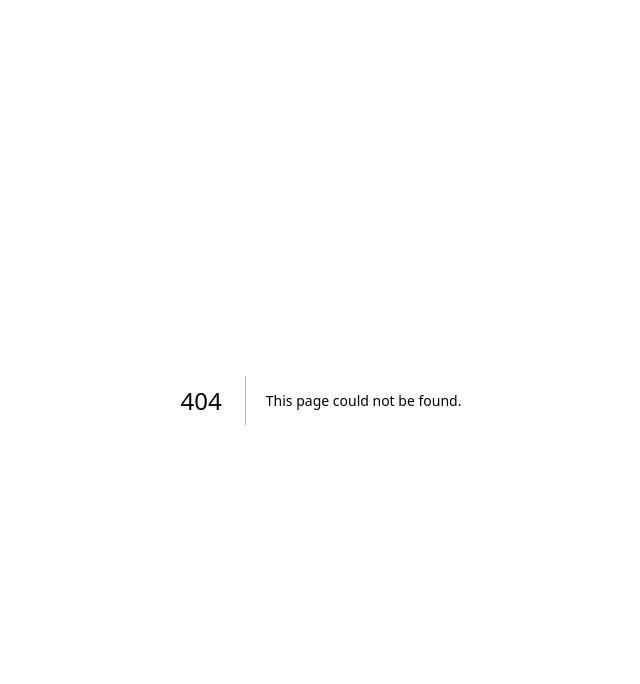
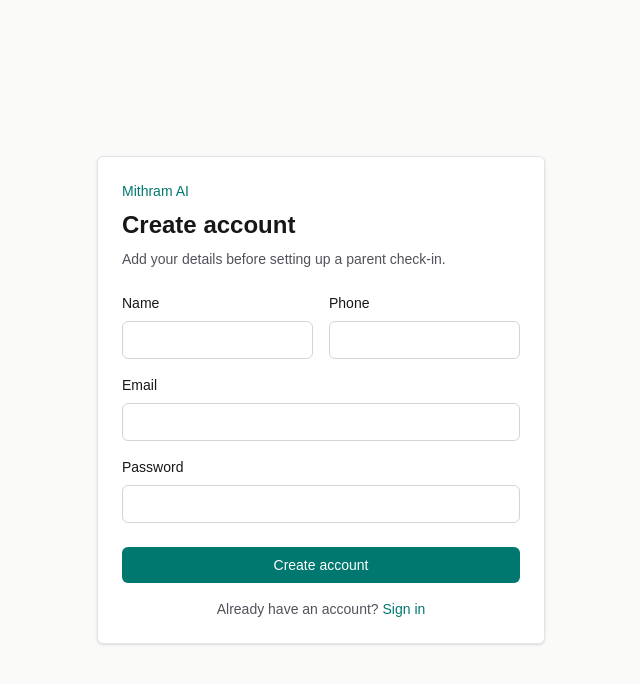
Before and after one commit to JishnuVijayan/Mithram_AI_Codex_Nightline, a Next.js app in the folder mithram_ai/: page /signup in a window 1280 px wide. Before the commit this address had no page. Shown: the top 684 px of the page, without its empty margins (319-959 px from the left). Built offline with nearby package versions, Linux system fonts and the light colour scheme.

Commit message:
feat: add auth api routes and pages

```diff
--- /dev/null
+++ b/mithram_ai/app/api/login/route.ts
@@ -0,0 +1,18 @@
+import { findUserByEmail } from "@/app/lib/repositories";
+import { jsonError, validationError } from "@/app/lib/http";
+import { loginSchema } from "@/app/lib/validation";
+
+export async function POST(request: Request) {
+  try {
+    const data = loginSchema.parse(await request.json());
+    const user = await findUserByEmail(data.email);
+
+    if (!user || user.password !== data.password) {
+      return jsonError("Invalid email or password", 401);
+    }
+
+    return Response.json({ userId: user.id });
+  } catch (error) {
+    return validationError(error);
+  }
+}
--- /dev/null
+++ b/mithram_ai/app/api/signup/route.ts
@@ -0,0 +1,18 @@
+import { createUser } from "@/app/lib/repositories";
+import { jsonError, validationError } from "@/app/lib/http";
+import { signupSchema } from "@/app/lib/validation";
+
+export async function POST(request: Request) {
+  try {
+    const data = signupSchema.parse(await request.json());
+    const user = await createUser(data);
+
+    return Response.json({ userId: user.id });
+  } catch (error) {
+    if (error instanceof Error && error.message.includes("Unique constraint")) {
+      return jsonError("Email is already registered", 409);
+    }
+
+    return validationError(error);
+  }
+}
--- /dev/null
+++ b/mithram_ai/app/login/page.tsx
@@ -0,0 +1,93 @@
+"use client";
+
+import Link from "next/link";
+import { useRouter } from "next/navigation";
+import { FormEvent, useState } from "react";
+
+export default function LoginPage() {
+  const router = useRouter();
+  const [error, setError] = useState("");
+  const [isSubmitting, setIsSubmitting] = useState(false);
+
+  async function handleSubmit(event: FormEvent<HTMLFormElement>) {
+    event.preventDefault();
+    setError("");
+    setIsSubmitting(true);
+
+    const formData = new FormData(event.currentTarget);
+    const response = await fetch("/api/login", {
+      method: "POST",
+      headers: { "Content-Type": "application/json" },
+      body: JSON.stringify({
+        email: formData.get("email"),
+        password: formData.get("password"),
+      }),
+    });
+    const payload = await response.json();
+    setIsSubmitting(false);
+
+    if (!response.ok) {
+      setError(payload.error ?? "Login failed");
+      return;
+    }
+
+    localStorage.setItem("mithram_user_id", payload.userId);
+    router.push("/dashboard");
+  }
+
+  return (
+    <main className="grid min-h-screen place-items-center bg-stone-50 px-4">
+      <form
+        onSubmit={handleSubmit}
+        className="w-full max-w-sm rounded-md border border-zinc-200 bg-white p-6 shadow-sm"
+      >
+        <div className="mb-6">
+          <p className="text-sm font-medium text-teal-700">Mithram AI</p>
+          <h1 className="mt-2 text-2xl font-semibold">Sign in</h1>
+          <p className="mt-2 text-sm text-zinc-600">
+            Continue to your elder wellness dashboard.
+          </p>
+        </div>
+
+        <label className="block text-sm font-medium" htmlFor="email">
+          Email
+        </label>
+        <input
+          id="email"
+          name="email"
+          type="email"
+          required
+          className="mt-2 w-full rounded-md border border-zinc-300 px-3 py-2 text-sm outline-none focus:border-teal-700"
+        />
+
+        <label className="mt-4 block text-sm font-medium" htmlFor="password">
+          Password
+        </label>
+        <input
+          id="password"
+          name="password"
+          type="password"
+          required
+          className="mt-2 w-full rounded-md border border-zinc-300 px-3 py-2 text-sm outline-none focus:border-teal-700"
+        />
+
+        {error ? <p className="mt-4 text-sm text-red-600">{error}</p> : null}
+
+        <button
+          type="submit"
+          disabled={isSubmitting}
+          className="mt-6 w-full rounded-md bg-teal-700 px-4 py-2 text-sm font-medium text-white disabled:cursor-not-allowed disabled:bg-zinc-400"
+        >
+          {isSubmitting ? "Signing in..." : "Sign in"}
+        </button>
+
+        <p className="mt-4 text-center text-sm text-zinc-600">
+          No account?{" "}
+          <Link href="/signup" className="font-medium text-teal-700">
+            Create one
+          </Link>
+        </p>
+      </form>
+    </main>
+  );
+}
--- /dev/null
+++ b/mithram_ai/app/signup/page.tsx
@@ -0,0 +1,117 @@
+"use client";
+
+import Link from "next/link";
+import { useRouter } from "next/navigation";
+import { FormEvent, useState } from "react";
+
+export default function SignupPage() {
+  const router = useRouter();
+  const [error, setError] = useState("");
+  const [isSubmitting, setIsSubmitting] = useState(false);
+
+  async function handleSubmit(event: FormEvent<HTMLFormElement>) {
+    event.preventDefault();
+    setError("");
+    setIsSubmitting(true);
+
+    const formData = new FormData(event.currentTarget);
+    const response = await fetch("/api/signup", {
+      method: "POST",
+      headers: { "Content-Type": "application/json" },
+      body: JSON.stringify({
+        name: formData.get("name"),
+        email: formData.get("email"),
+        password: formData.get("password"),
+        phone: formData.get("phone"),
+      }),
+    });
+    const payload = await response.json();
+    setIsSubmitting(false);
+
+    if (!response.ok) {
+      setError(payload.error ?? "Signup failed");
+      return;
+    }
+
+    localStorage.setItem("mithram_user_id", payload.userId);
+    router.push("/parents/new");
+  }
+
+  return (
+    <main className="grid min-h-screen place-items-center bg-stone-50 px-4">
+      <form
+        onSubmit={handleSubmit}
+        className="w-full max-w-md rounded-md border border-zinc-200 bg-white p-6 shadow-sm"
+      >
+        <div className="mb-6">
+          <p className="text-sm font-medium text-teal-700">Mithram AI</p>
+          <h1 className="mt-2 text-2xl font-semibold">Create account</h1>
+          <p className="mt-2 text-sm text-zinc-600">
+            Add your details before setting up a parent check-in.
+          </p>
+        </div>
+
+        <div className="grid gap-4 sm:grid-cols-2">
+          <label className="block text-sm font-medium" htmlFor="name">
+            Name
+            <input
+              id="name"
+              name="name"
+              required
+              className="mt-2 w-full rounded-md border border-zinc-300 px-3 py-2 text-sm font-normal outline-none focus:border-teal-700"
+            />
+          </label>
+
+          <label className="block text-sm font-medium" htmlFor="phone">
+            Phone
+            <input
+              id="phone"
+              name="phone"
+              required
+              className="mt-2 w-full rounded-md border border-zinc-300 px-3 py-2 text-sm font-normal outline-none focus:border-teal-700"
+            />
+          </label>
+        </div>
+
+        <label className="mt-4 block text-sm font-medium" htmlFor="email">
+          Email
+          <input
+            id="email"
+            name="email"
+            type="email"
+            required
+            className="mt-2 w-full rounded-md border border-zinc-300 px-3 py-2 text-sm font-normal outline-none focus:border-teal-700"
+          />
+        </label>
+
+        <label className="mt-4 block text-sm font-medium" htmlFor="password">
+          Password
+          <input
+            id="password"
+            name="password"
+            type="password"
+            required
+            className="mt-2 w-full rounded-md border border-zinc-300 px-3 py-2 text-sm font-normal outline-none focus:border-teal-700"
+          />
+        </label>
+
+        {error ? <p className="mt-4 text-sm text-red-600">{error}</p> : null}
+
+        <button
+          type="submit"
+          disabled={isSubmitting}
+          className="mt-6 w-full rounded-md bg-teal-700 px-4 py-2 text-sm font-medium text-white disabled:cursor-not-allowed disabled:bg-zinc-400"
+        >
+          {isSubmitting ? "Creating..." : "Create account"}
+        </button>
+
+        <p className="mt-4 text-center text-sm text-zinc-600">
+          Already have an account?{" "}
+          <Link href="/login" className="font-medium text-teal-700">
+            Sign in
+          </Link>
+        </p>
+      </form>
+    </main>
+  );
+}
```
